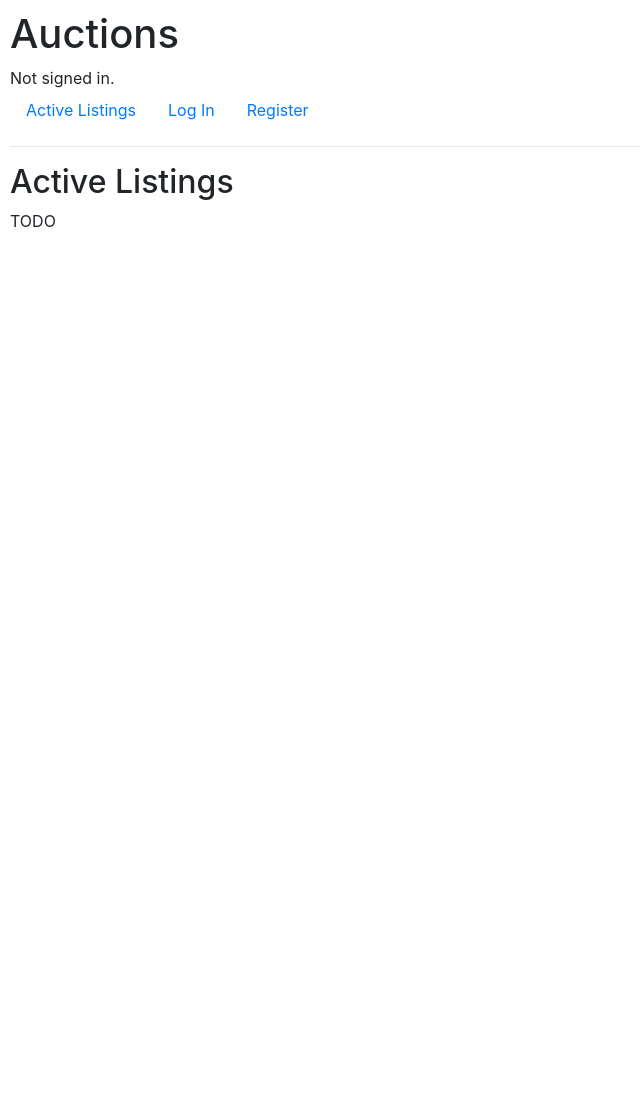
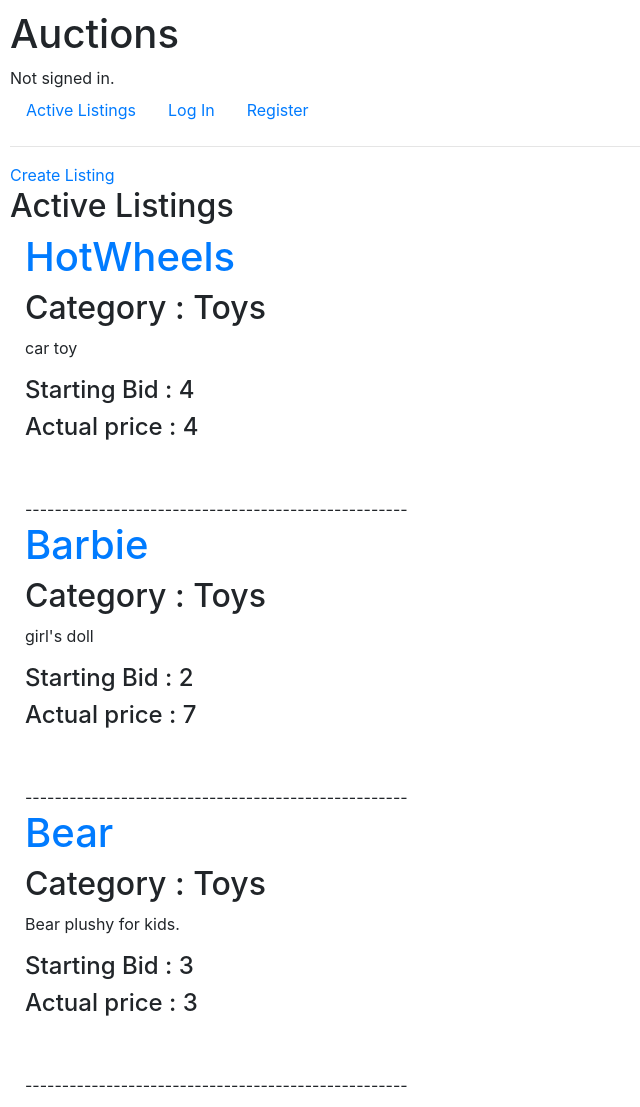
Before and after one commit to Mawsis/commerce-CS50, a Django app: page / in a window 1280 px wide. Shown: the whole page, without its empty margins (0-640 px from the left). Before the commit the page ends 227 px from the top, so only its background shows below. Run offline with Django 3.2, Linux system fonts and the light colour scheme; data comes from the database, SQL or seed files in the repository; both versions use the stored data as it was after the commit; some libraries are stand-ins or nearby versions.

Commit message:
"2 Steps Done"

```diff
--- a/auctions/admin.py
+++ b/auctions/admin.py
@@ -1,7 +1,8 @@
 from django.contrib import admin
 
-from .models import AuctionListing,Category
+from .models import AuctionListing,User,Category
 # Register your models here.
 
 admin.site.register(Category)
 admin.site.register(AuctionListing)
+admin.site.register(User)
--- a/auctions/models.py
+++ b/auctions/models.py
@@ -2,8 +2,7 @@ from django.contrib.auth.models import AbstractUser
 from django.db import models
 
 
-class User(AbstractUser):
-    pass
+
 
 class Category(models.Model):
     category = models.CharField(max_length=64)
@@ -12,13 +11,26 @@ class Category(models.Model):
 
 class AuctionListing(models.Model):
     title = models.CharField(max_length=64)
-    description = models.CharField(max_length=300,blank=True)
+    description = models.CharField(max_length=300   )
     startingBid = models.IntegerField()
     image = models.ImageField(blank=True)
     category = models.ForeignKey( Category , on_delete=models.CASCADE , related_name="all_items")
+    price = models.IntegerField(blank=True)
+    def save(self, *args, **kwargs):
+        if not self.price:
+            self.price = self.startingBid
+        super(AuctionListing, self).save(*args, **kwargs)
     def __str__(self):
         return self.title
 
+
+class User(AbstractUser):
+    watchlist = models.ManyToManyField(AuctionListing,blank=True,related_name="watchlisted")
+    def isInWatchlist(self,title):
+        listing = AuctionListing.objects.get(title=title)
+        if listing in self.watchlist.all():
+            return True
+        else: return False
 #class Bid(models.Model):
 #    pass
 
--- a/auctions/static/auctions/styles.css
+++ b/auctions/static/auctions/styles.css
@@ -1,3 +1,4 @@
 body {
     padding: 10px;
+
 }
--- a/auctions/templates/auctions/index.html
+++ b/auctions/templates/auctions/index.html
@@ -1,7 +1,21 @@
 {% extends "auctions/layout.html" %}
 
 {% block body %}
+    <a href="{% url 'createListing'%}">Create Listing</a>
     <h2>Active Listings</h2>
+    {% for listing in listings %}
+        <div class="container-fluid">
+            <a href="{% url 'listing' name=listing.title%}"><h1>{{listing.title}}</h1></a>
+            <h2>Category : {{listing.category.category}}</h2>
+            <p>{{listing.description}}</p>
+            {% if listing.image %}
+            <img src="{{listing.image}}" alt="photo">
+            {% endif %}
+            <h4>Starting Bid : {{listing.startingBid}}</h4>
+            <h4>Actual price : {{listing.price}}</h4>
+            <br><br>
+            ----------------------------------------------------
+        </div>
+    {% endfor %}
 
-    TODO
 {% endblock %}
--- a/auctions/urls.py
+++ b/auctions/urls.py
@@ -6,5 +6,8 @@ urlpatterns = [
     path("", views.index, name="index"),
     path("login", views.login_view, name="login"),
     path("logout", views.logout_view, name="logout"),
-    path("register", views.register, name="register")
+    path("register", views.register, name="register"),
+    path("createListing", views.createListing, name="createListing"),
+    path("listing/<str:name>",views.listing,name="listing"),
+    path("watchlist/",views.watchlist,name="watchlist")
 ]
--- a/auctions/views.py
+++ b/auctions/views.py
@@ -4,11 +4,14 @@ from django.http import HttpResponse, HttpResponseRedirect
 from django.shortcuts import render
 from django.urls import reverse
 
-from .models import User
+from .models import User,Category,AuctionListing
 
 
 def index(request):
-    return render(request, "auctions/index.html")
+    listings = AuctionListing.objects.all()
+    return render(request, "auctions/index.html",{
+        "listings":listings
+    })
 
 
 def login_view(request):
@@ -61,3 +64,38 @@ def register(request):
         return HttpResponseRedirect(reverse("index"))
     else:
         return render(request, "auctions/register.html")
+
+def createListing(request):
+    if request.method == "GET":
+        return render(request,"auctions/createListing.html",{
+            "categories":Category.objects.all()
+        })
+    else:
+        title = request.POST['title']
+        description = request.POST['description']
+        startingBid = request.POST['startingBid']
+        image = request.POST['image']
+        category = request.POST['category']
+        category = Category.objects.get(category=category)
+        auction = AuctionListing(title=title,description=description,startingBid=startingBid,image=image,category=category)
+        auction.save()
+        return HttpResponseRedirect(reverse("index"))
+
+def listing(request,name):
+    listing = AuctionListing.objects.get(title=name)
+
+    return render(request, "auctions/listing.html",{
+        "listing":listing
+    })
+
+def watchlist(request):
+    if request.method == "POST":
+        user = User.objects.get(request.POST['user'])
+        auctionListing =AuctionListing.objects.get(request.POST['listing'])
+        for item in user.watchlist.all():
+            if item == auctionListing:
+                user.watchlist.remove(auctionListing)
+            else:
+              user.watchlist.add(auctionListing)
+
+        return render(request, HttpResponseRedirect(reverse("index")))
```
Also changed, not shown: auctions/templates/auctions/createListing.html (added, +18 -0 lines), auctions/templates/auctions/listing.html (added, +26 -0 lines), auctions/migrations/0003_auctionlisting_currentprice_and_more.py (added), auctions/migrations/0004_alter_auctionlisting_currentprice.py (added), auctions/migrations/0005_alter_auctionlisting_currentprice.py (added), auctions/migrations/0006_alter_auctionlisting_currentprice.py (added), auctions/migrations/0007_alter_auctionlisting_currentprice.py (added), auctions/migrations/0008_alter_auctionlisting_currentprice.py (added), auctions/migrations/0009_remove_auctionlisting_currentprice.py (added), auctions/migrations/0010_alter_auctionlisting_description.py (added), auctions/migrations/0011_auctionlisting_price.py (added), auctions/migrations/0012_user_watchlist_alter_auctionlisting_price.py (added), db.sqlite3.
